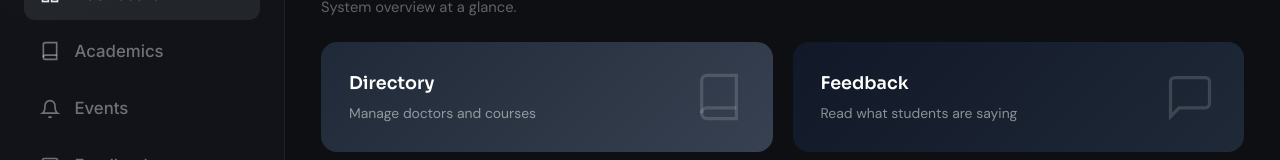
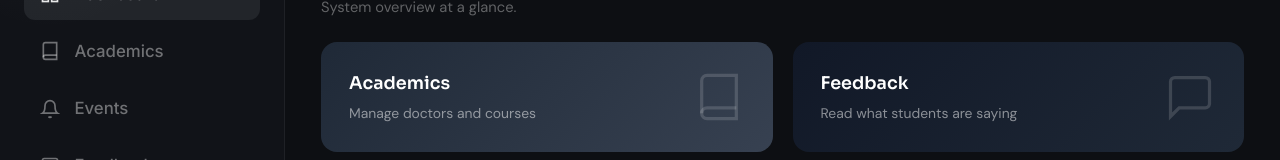
Before and after one commit to Mohamed-tarek107/Campus-Hub, an Angular app in the folder frontend/: page /admin/dashboard in a window 1280 px wide. Shown: the part 149-309 px from the top of the page. Built offline with nearby package versions, Linux system fonts and the light colour scheme.

Commit message:
Fixed not navigating to feedbacks or academics in the dashboard cards related

```diff
--- a/frontend/src/app/components/Admin/admin.dashboard/admin.dashboard.component.html
+++ b/frontend/src/app/components/Admin/admin.dashboard/admin.dashboard.component.html
@@ -15,12 +15,10 @@
       <!-- Nav Cards (hero style) -->
       <div class="hero-cards">
 
-        <div class="hero-card hero-directory" routerLink="/admin/directory">
+        <div class="hero-card hero-directory" routerLink="/admin/academics">
           <div class="hero-card-text">
-            <span class="hero-label">Directory</span>
+            <span class="hero-label">Academics</span>
             <span class="hero-sub">Manage doctors and courses</span>
-            <!-- OPTIONAL: add a count badge if you want e.g. courses count -->
-            <!-- <span class="hero-badge">{{ totalCourses }} Courses</span> -->
           </div>
           <svg viewBox="0 0 24 24" fill="none" stroke="currentColor" stroke-width="1.5">
             <path d="M4 19.5A2.5 2.5 0 0 1 6.5 17H20"/>
@@ -28,7 +26,7 @@
           </svg>
         </div>
 
-        <div class="hero-card hero-feedback" routerLink="/admin/feedback">
+        <div class="hero-card hero-feedback" routerLink="/admin/feedbacks">
           <div class="hero-card-text">
             <span class="hero-label">Feedback</span>
             <span class="hero-sub">Read what students are saying</span>
```
